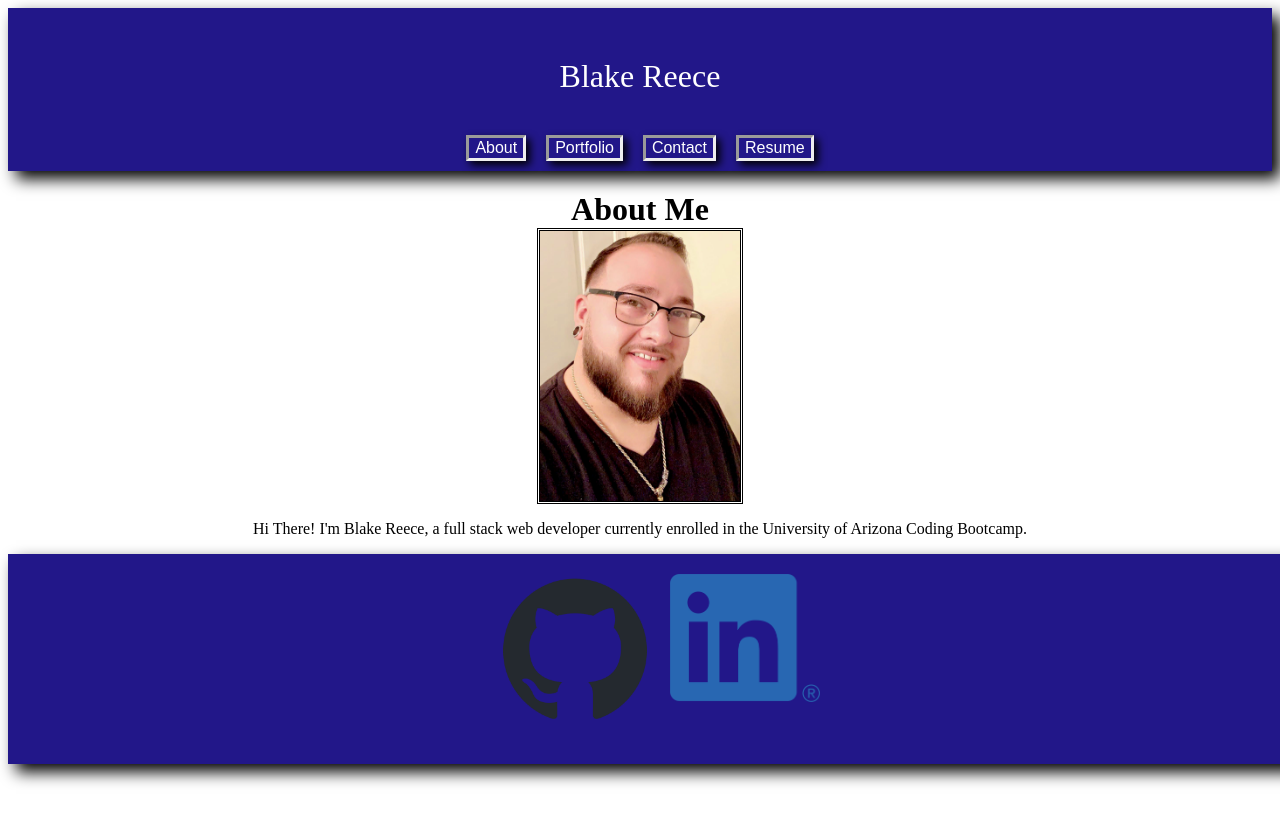
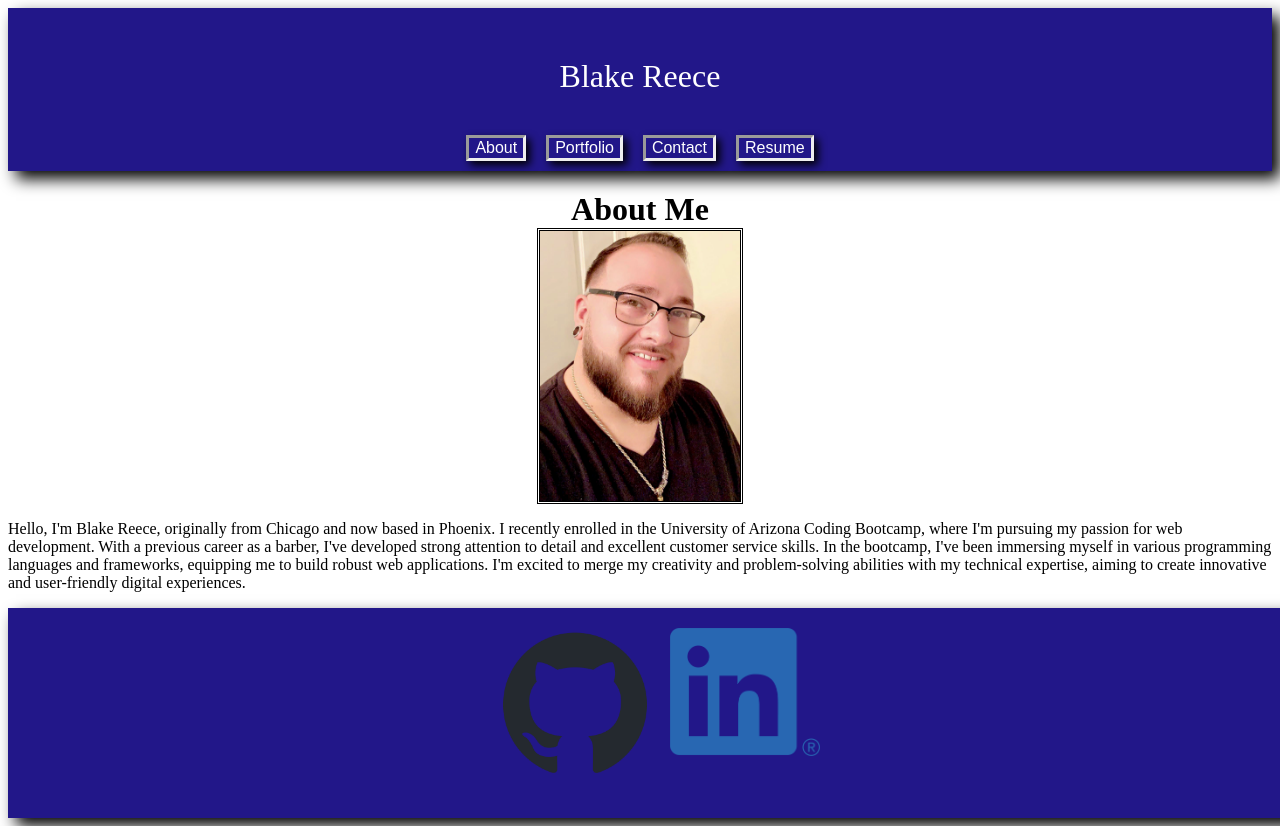
Before and after one commit to BlakeReece3/React-Portfolio, a React (Create React App) app in the folder portfolio/: page / in a window 1280 px wide. Shown: the top 826 px of the page. Before the commit the page ends 800 px from the top, so only its background shows below. Built offline with nearby package versions, Linux system fonts and the light colour scheme.

Commit message:
added more about me

```diff
--- a/portfolio/src/components/about/About.js
+++ b/portfolio/src/components/about/About.js
@@ -13,8 +13,7 @@ function About() {
 			</div>
 			<div>
 				<p>
-					Hi There! I'm Blake Reece, a full stack web developer currently enrolled
-                    in the University of Arizona Coding Bootcamp.
+				Hello, I'm Blake Reece, originally from Chicago and now based in Phoenix. I recently enrolled in the University of Arizona Coding Bootcamp, where I'm pursuing my passion for web development. With a previous career as a barber, I've developed strong attention to detail and excellent customer service skills. In the bootcamp, I've been immersing myself in various programming languages and frameworks, equipping me to build robust web applications. I'm excited to merge my creativity and problem-solving abilities with my technical expertise, aiming to create innovative and user-friendly digital experiences.
 
 				</p>
 			</div>
```
